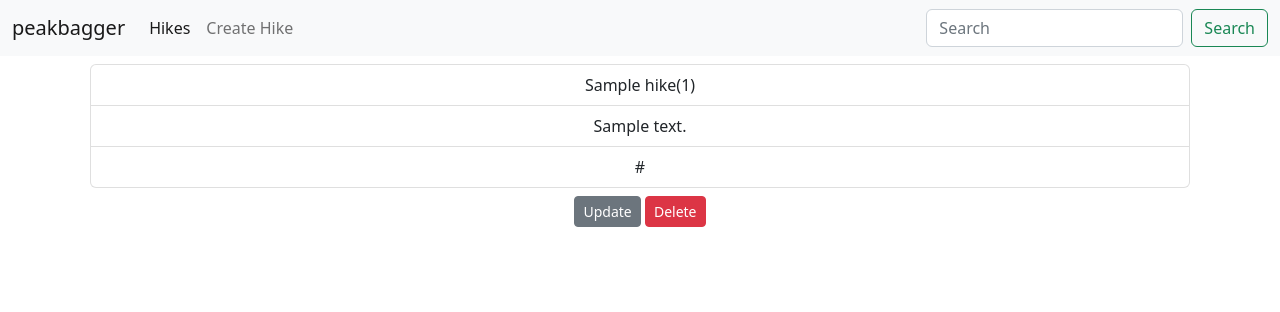
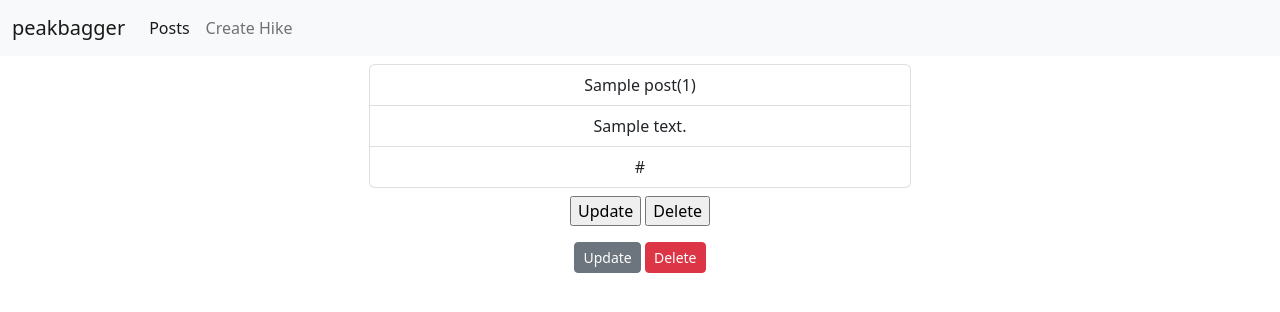
Before and after one commit to jacobferrante/peakbagger, a Flask app: page / in a window 1280 px wide. Shown: the top 312 px of the page. Run offline with Flask 2, Linux system fonts and the light colour scheme; tables that the repository leaves empty hold one stand-in row (values such as "Sample post").

Commit message:
changed all "hike" to "post" for more clarity

```diff
--- a/peakbagger/forms.py
+++ b/peakbagger/forms.py
@@ -2,12 +2,12 @@ from flask_wtf import FlaskForm
 from wtforms import StringField, PasswordField, SubmitField, BooleanField
 from wtforms.validators import DataRequired, Length, Email, EqualTo
 
-class CreateHike(FlaskForm):
+class CreatePost(FlaskForm):
     name = StringField('Name', validators=[DataRequired(), Length(min=2, max=30)])
     notes = StringField('Notes', validators=[DataRequired(), Length(min=2, max=100)])
     link = StringField('Link', validators=[DataRequired(), Length(min=2, max=100)])
     submit = SubmitField('Save Hike')
 
-class ChangeHike(FlaskForm):
+class ChangePost(FlaskForm):
     update = SubmitField('Update')
-    delete = SubmitField('delete')
+    delete = SubmitField('Delete')
--- a/peakbagger/models.py
+++ b/peakbagger/models.py
@@ -1,6 +1,6 @@
 from peakbagger import db
 
-class Hike(db.Model):
+class Post(db.Model):
     id = db.Column(db.Integer, primary_key=True)
     name = db.Column(db.String(100), nullable=False)
     notes = db.Column(db.String(100), nullable=False)
--- a/peakbagger/routes.py
+++ b/peakbagger/routes.py
@@ -1,63 +1,64 @@
 from flask import render_template, redirect, request
 from peakbagger import app, db
-from peakbagger.forms import CreateHike
-from peakbagger.models import Hike
+from peakbagger.forms import CreatePost, ChangePost
+from peakbagger.models import Post
 
 
 ## GET the home page
 @app.get("/")
 def home():
-    hikes = Hike.query.all()
-    return render_template("home.html", hikes=hikes)
+    form = ChangePost()
+    posts = Post.query.all()
+    return render_template("home.html", posts=posts, form=form)
 
 ## GET the create page
-@app.get('/hike')
-def hike():
-    form = CreateHike()
+@app.get('/post')
+def post():
+    form = CreatePost()
     return render_template('create.html', form=form)
 
-@app.get('/hike')
-def hike_search():
-    hikes = Hike.query.all()
-    return render_template("home.html", hikes=hikes)
+@app.get('/post')
+def post_search():
+    posts = Post.query.all()
+    return render_template("home.html", posts=posts)
 
-# POST new hike using create form
-@app.post("/hike")
-def new_hike():
-    form = CreateHike()
+# POST new post using create form
+@app.post("/post")
+def new_post():
+    form = CreatePost()
     if form.validate_on_submit():
-        post = Hike(name=form.name.data, notes=form.notes.data, link=form.link.data)
+        post = Post(name=form.name.data, notes=form.notes.data, link=form.link.data)
         db.session.add(post)
         db.session.commit()
         return redirect('/')
     return render_template('create.html', form=form)
 
 ## DELETE the selected db ID
-@app.delete("/hike/<int:hike_id>")
-def delete_hike(hike_id):
-    hike = Hike.query.filter_by(id=hike_id).first()
-    db.session.delete(hike)
+@app.delete("/post/<int:post_id>")
+def delete_post(post_id):
+    post = Post.query.filter_by(id=post_id).first()
+    db.session.delete(post)
     db.session.commit()
     return redirect('/')
 
 ## GET the create.html page and load in the db values for that certain ID
-@app.get("/hike/<int:hike_id>")
-def get_hike(hike_id):
-    form = CreateHike()
-    hike = Hike.query.filter_by(id=hike_id).first()
-    form.name.data = hike.name
-    form.notes.data = hike.notes
-    form.link.data = hike.link
+@app.get("/post/<int:post_id>")
+def get_post(post_id):
+    form = CreatePost()
+    post = Post.query.filter_by(id=post_id).first()
+    form.name.data = post.name
+    form.notes.data = post.notes
+    form.link.data = post.link
     return render_template('update.html', form=form)
 
 ## PUT the new DB values on the create page
-@app.put("/hike/<int:hike_id>")
-def update_hike(hike_id):
-    hike = Hike.query.filter_by(id=hike_id).first()
-    form = CreateHike()
+@app.put("/post/<int:post_id>")
+def update_post(post_id):
+    post = Post.query.filter_by(id=post_id).first()
+    form = CreatePost()
     if form.validate_on_submit():
-        hike.name = form.name.data
-        hike.notes = form.notes.data
-        hike.link = form.link.data
+        post.name = form.name.data
+        post.notes = form.notes.data
+        post.link = form.link.data
         db.session.commit()
         return redirect('/')
--- a/peakbagger/static/main.js
+++ b/peakbagger/static/main.js
@@ -1,6 +1,5 @@
 
-
-// homepage
+// HOMEPAGE //
 document.getElementById('hikeList').addEventListener
 ('click', hikeList);
 
@@ -13,24 +12,11 @@ fetch('/',{
     })
 }
 
-// search
-document.getElementById('searchHike').addEventListener
-('click', searchHike);
+// NEW HIKE //
+document.getElementById('newPost').addEventListener
+('click', newPost);
 
-function searchHike(){
-fetch('/',{
-    method: 'GET',
-})
-.then(response => {
-    window.location = response.url
-    })
-}
-
-// new hike
-document.getElementById('newHike').addEventListener
-('click', newHike);
-
-function newHike(){
+function newPost(){
 fetch('/hike',{
     method: 'GET',
 })
@@ -39,15 +25,11 @@ fetch('/hike',{
     })
 }
 
-// delete hike
-let itemID = document.getElementById('deleteHike').value
-itemID = `/hike/${itemID}`
+document.getElementById('deletePost').addEventListener
+('click', deletePost);
 
-document.getElementById('deleteHike').addEventListener
-('click', deleteHike);
-
-function deleteHike(){
-    fetch(itemID,{
+function deletePost(){
+    fetch("/hike/3",{
     method: 'DELETE',
     })
     .then(response => {
@@ -55,12 +37,12 @@ function deleteHike(){
     })
 }
 
-// update
-document.getElementById('updateHike').addEventListener
-('click', updateHike);
+// UPDATE HIKE //
+document.getElementById('updatePost').addEventListener
+('click', updatePost);
 
-function updateHike(){
-    fetch(itemID,{
+function updatePost(){
+    fetch("/hike/3",{
     method: 'PUT',
     })
     .then(response => {
--- a/peakbagger/templates/create.html
+++ b/peakbagger/templates/create.html
@@ -1,6 +1,7 @@
 {% extends "layout.html" %}
 {% block content %}
 
+<div class="container w-50">
    <form method="POST" action="">
         {{ form.hidden_tag() }}
 
@@ -56,4 +57,6 @@
             {{ form.submit(class="btn btn-outline-info") }}
         </div>
     </form>
+
+</div>
 {% endblock content %}
--- a/peakbagger/templates/home.html
+++ b/peakbagger/templates/home.html
@@ -1,21 +1,28 @@
 {% extends "layout.html" %}
 {% block content %}
 
-<!-- Print out the entries in the database for hikes -->
+<!-- Print out the entries in the database for posts -->
 
-<div class="container text-center w-100 p-2">
-{% for hike in hikes %}
+<div class="container text-center w-50 p-2">
+{% for post in posts %}
 
 <ul class="list-group">
-    <li class="list-group-item">{{ hike.name }}({{ hike.id }})</li>
-    <li class="list-group-item">{{ hike.notes }}</li>
-    <li class="list-group-item">{{ hike.link }}</li>
+    <li class="list-group-item">{{ post.name }}({{ post.id }})</li>
+    <li class="list-group-item">{{ post.notes }}</li>
+    <li class="list-group-item">{{ post.link }}</li>
 </ul>
+
 <div container class="w50 p-2">
-	<button type="button" value="{{ hike.id }}" id='updateHike'class="btn btn-secondary btn-sm">Update</button>
-    <button type="button" value="{{ hike.id }}" id='deleteHike'class="btn btn-danger btn-sm">Delete</button>
+    {{ form.update(id="updatePost" )}}
+    {{ form.delete(id="deletePost") }}
 </div>
-    {% endfor %}
+
+<div container class="w50 p-2">
+	<button type="button" id='updatePost'class="btn btn-secondary btn-sm">Update</button>
+    <button type="button" id='deletePost'class="btn btn-danger btn-sm">Delete</button>
+</div>
+
+{% endfor %}
 
 </div>
 {% endblock content %}
--- a/peakbagger/templates/layout.html
+++ b/peakbagger/templates/layout.html
@@ -25,16 +25,12 @@
     <div class="collapse navbar-collapse" id="navbarSupportedContent">
       <ul class="navbar-nav me-auto mb-2 mb-lg-0">
         <li class="nav-item">
-          <a class="nav-link active" aria-current="page" href="/">Hikes</a>
+          <a class="nav-link active" aria-current="page" href="/">Posts</a>
         </li>
         <li class="nav-item">
-          <a class="nav-link" id="newHike" href="/hike">Create Hike</a>
+          <a class="nav-link" id="newPost" href="/post">Create Hike</a>
         </li>
       </ul>
-      <form class="d-flex" role="search">
-        <input class="form-control me-2" type="search" placeholder="Search" aria-label="Search">
-        <button class="btn btn-outline-success" id="searchHike" type="submit">Search</button>
-      </form>
     </div>
   </div>
 </nav>
```
